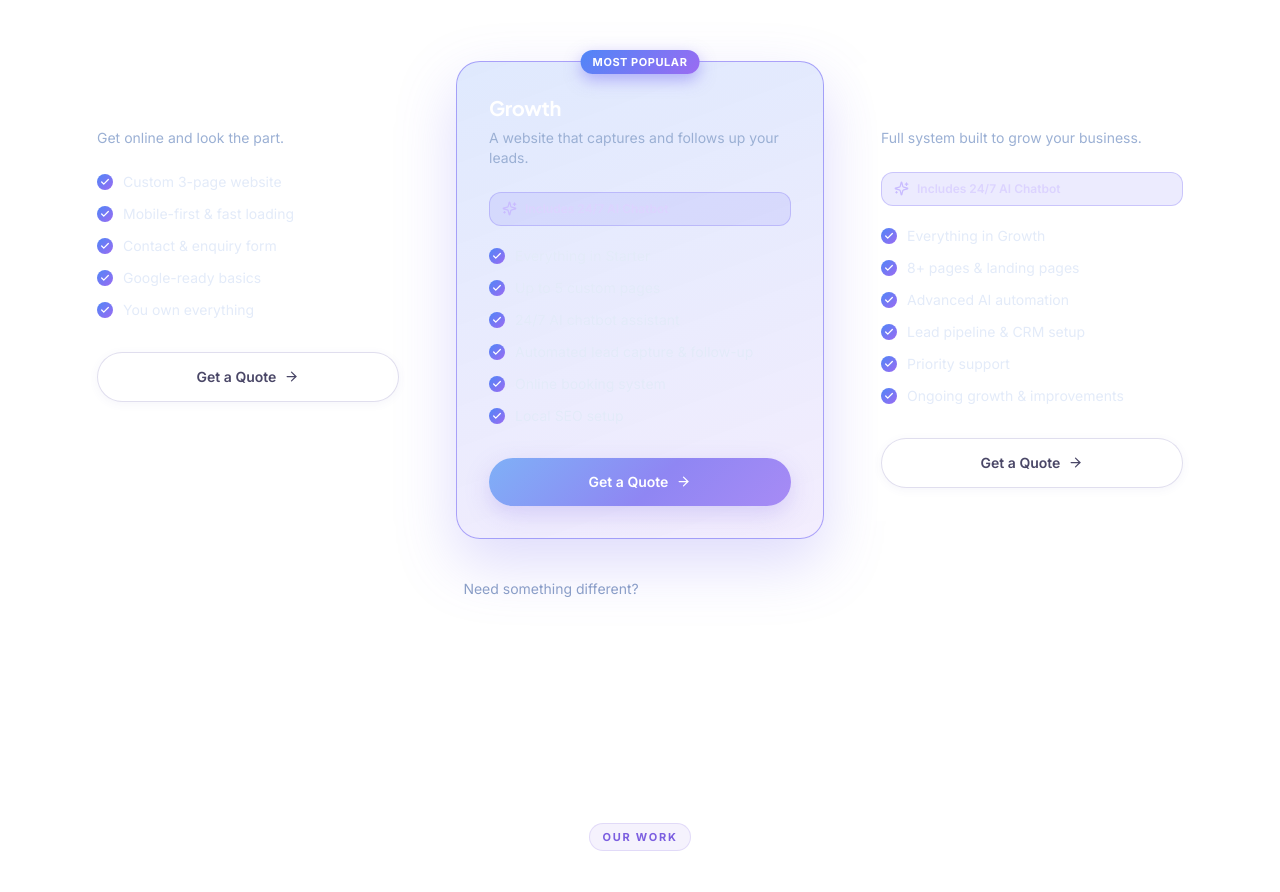
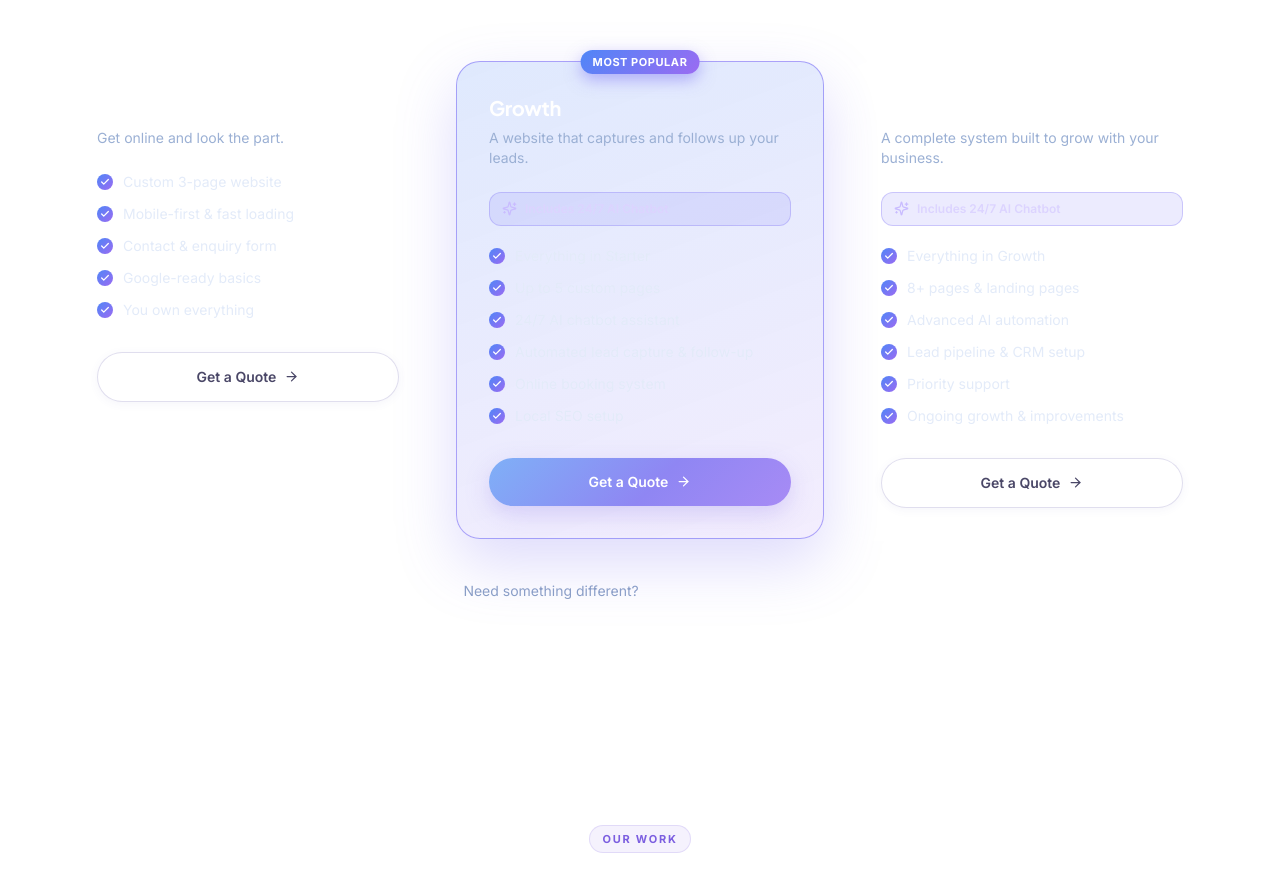
Before and after one commit to zachcolvillez-stack/bluepeek-website, a Next.js app: page / in a window 1280 px wide. Shown: the part 2440-3332 px from the top of the page. Built offline with nearby package versions, Linux system fonts and the light colour scheme.

Commit message:
auto-save: Portfolio.jsx

```diff
--- a/components/Packages.jsx
+++ b/components/Packages.jsx
@@ -32,7 +32,7 @@ const PACKAGES = [
   },
   {
     name: 'Scale',
-    tagline: 'Full system built to grow your business.',
+    tagline: 'A complete system built to grow with your business.',
     features: [
       'Everything in Growth',
       '8+ pages & landing pages',
```
